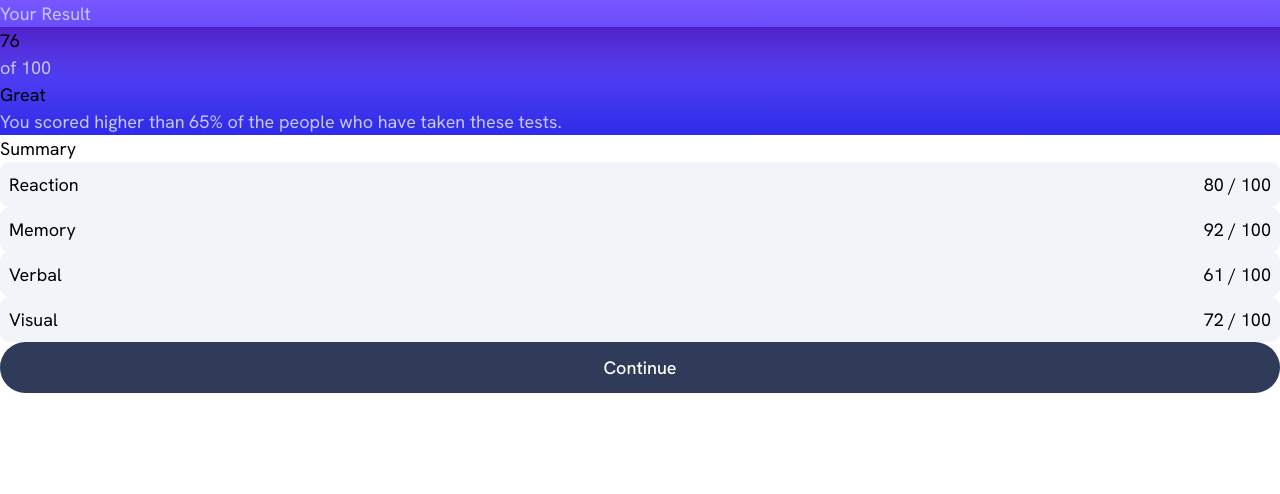
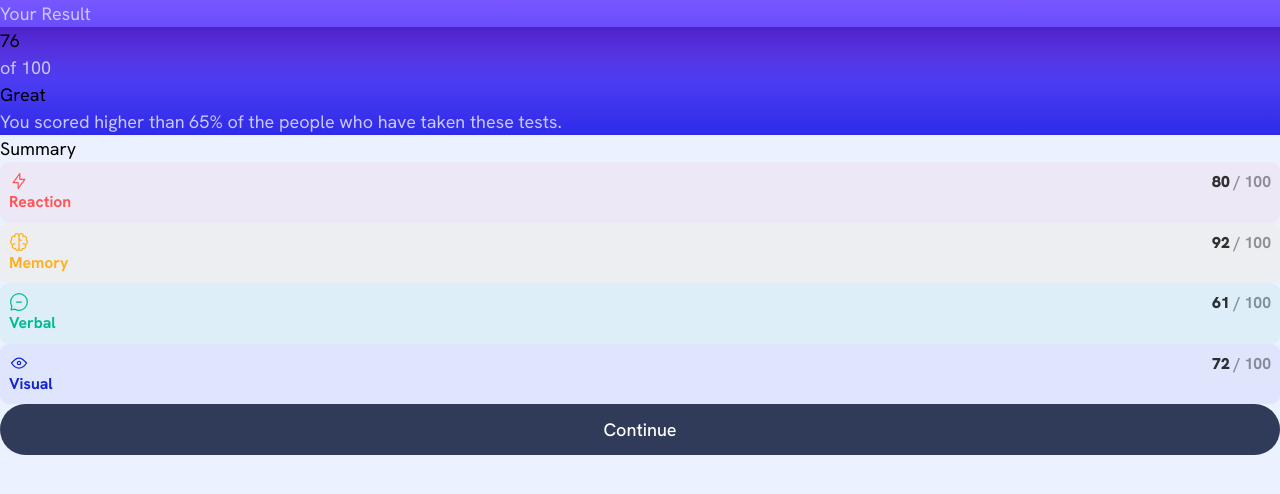
Before and after one commit to alanb4rt/results-summary-component, a React (Vite) app: page / in a window 1280 px wide. Shown: the top 494 px of the page. Built offline with nearby package versions, Linux system fonts and the light colour scheme.

Commit message:
add and style ListItem component

```diff
--- a/src/App.jsx
+++ b/src/App.jsx
@@ -1,3 +1,5 @@
+import ListItem from "./components/ListItem";
+
 export default function App() {
   return (
     <>
@@ -15,23 +17,10 @@ export default function App() {
               tests.
             </p>
           </div>
-          <div className="p-10">
+          <div className="flex flex-col justify-between gap-4 p-10">
             <p className="font-bold">Summary</p>
-            <ul className="list flex flex-col gap-4 mt-4 mb-4">
-              <li>
-                Reaction <span>80 / 100</span>
-              </li>
-              <li>
-                Memory <span>92 / 100</span>
-              </li>
-              <li>
-                Verbal <span>61 / 100</span>
-              </li>
-              <li>
-                Visual <span>72 / 100</span>
-              </li>
-            </ul>
-            <button>Continue</button>
+            <ListItem />
+            <button className="text-sm">Continue</button>
           </div>
         </section>
       </main>
--- /dev/null
+++ b/src/components/ListItem.jsx
@@ -0,0 +1,34 @@
+import data from "../utils/data.json";
+
+export function Item({ category, score, icon }) {
+  const pathIcon = `./src/${icon}`;
+  return (
+    <>
+      <li className="item">
+        <div className="flex items-center gap-2">
+          <img src={pathIcon} className="size-4" alt={`Icon ${category}`} />
+          <p className="item-category">{category}</p>
+        </div>
+        <span className="item-score">
+          <b>{score}</b> / 100
+        </span>
+      </li>
+    </>
+  );
+}
+export default function ListItem() {
+  return (
+    <>
+      <ul className="list flex flex-col gap-4">
+        {data.map((item, index) => (
+          <Item
+            key={index}
+            category={item.category}
+            score={item.score}
+            icon={item.icon}
+          />
+        ))}
+      </ul>
+    </>
+  );
+}
--- a/src/index.css
+++ b/src/index.css
@@ -17,10 +17,12 @@
   /* Colors */
 
   /* Primary */
---light-red: hsl(0, 100%, 67%);
---orangey-yellow: hsl(39, 100%, 56%);
---green-teal: hsl(166, 100%, 37%);
---cobalt-blue: hsl(234, 85%, 45%);
+--light-red: 0 100% 67%;
+--orangey-yellow: 39 100% 56%;
+--green-teal: 166 100% 37%;
+--cobalt-blue: 234 85% 45%;
+
+--bg-opacity: 0.06;
 
   /* Gradients */
 --bg-light-slate-blue: hsl(252, 100%, 67%);
@@ -45,6 +47,7 @@ body {
   padding: 0;
   min-width: 320px;
   min-height: 100vh;
+  background: var(--pale-blue);
 }
 
 h1 {
@@ -72,8 +75,48 @@ button:hover,
   background: linear-gradient(to bottom, var(--circle-violet-blue), var(--circle-persian-blue));
 }
 
-.list li {
- @apply flex justify-between gap-4 p-2 rounded-lg bg-slate-100
+.item {
+ @apply flex justify-between gap-4 p-2 rounded-lg bg-slate-100 text-sm
+}
+
+.item-category {
+  @apply font-bold
+}
+
+.item-score {
+  @apply text-black text-opacity-40 font-bold;
+}
+
+.item-score b {
+  @apply text-black text-opacity-80
+}
+
+.item:nth-child(1) {
+  background: hsl(var(--light-red) / var(--bg-opacity));
+  .item-category {
+    color: hsl(var(--light-red));
+  }
+}
+
+.item:nth-child(2) {
+  background: hsl(var(--orangey-yellow) / var(--bg-opacity));
+  .item-category {
+    color: hsl(var(--orangey-yellow));
+  }
+}
+
+.item:nth-child(3) {
+  background: hsl(var(--green-teal) / var(--bg-opacity));
+  .item-category {
+    color: hsl(var(--green-teal));
+  }
+}
+
+.item:nth-child(4) {
+  background: hsl(var(--cobalt-blue) / var(--bg-opacity));
+  .item-category {
+    color: hsl(var(--cobalt-blue));
+  }
 }
 
 .color-light {
```
